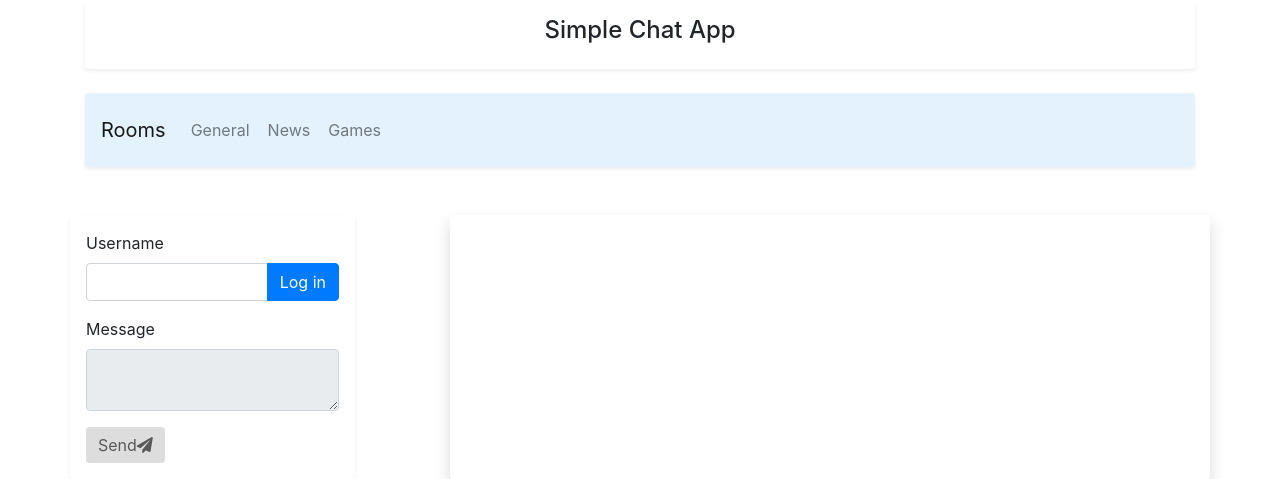
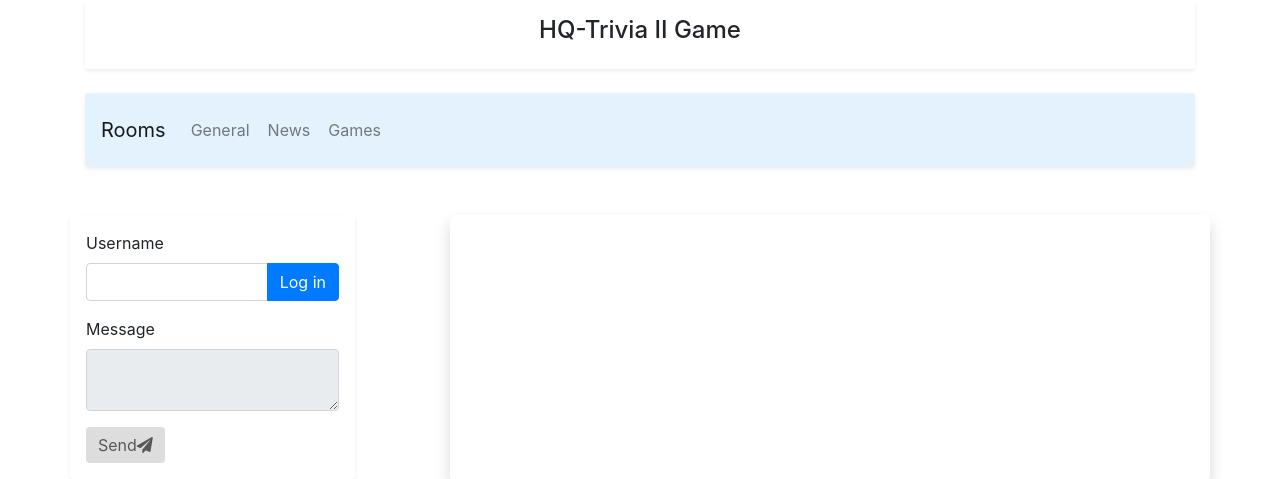
Before and after one commit to alexsmartens/simple-chat-app, a Flask app: page / in a window 1280 px wide. Shown: the top 479 px of the page. Run offline with Flask 2, Linux system fonts and the light colour scheme; some libraries are stand-ins or nearby versions.

Commit message:
Revised naming: 'chat' to 'game'

```diff
--- a/templates/index.html
+++ b/templates/index.html
@@ -4,7 +4,7 @@
     <meta charset="utf-8">
     <meta http-equiv="X-UA-Compatible" content="IE=edge">
     <meta name="viewport" content="width=device-width, initial-scale=1">
-    <title>Simple Chat App</title>
+    <title>HQ-Trivia II Game</title>
 
     <link rel="stylesheet" href="static/css/bootstrap.min.css">
     <link rel="stylesheet" href="https://cdnjs.cloudflare.com/ajax/libs/font-awesome/5.14.0/css/all.min.css">
@@ -29,7 +29,7 @@
     <div class="container-sm">
         <!-- Top -->
         <div class="text-center shadow-sm p-3 mb-4 bg-white rounded">
-            <h4>Simple Chat App</h4>
+            <h4>HQ-Trivia II Game</h4>
         </div>
 
         <nav class="navbar navbar-expand-sm navbar-light shadow-sm p-3 mb-5 rounded" style="background-color: #e3f2fd;">
@@ -98,7 +98,7 @@
 
     <script src="static/js/socket.io.js"></script>
 
-    <script id="chat_client" src="static/js/chat_client.js" rooms="{{rooms}}"></script>
+    <script id="chat_client" src="static/js/game_client.js" rooms="{{rooms}}"></script>
 
 </body>
 </html>
```
Also changed, not shown: README.md, ScreenShotChat.JPG (deleted), game_server.py (renamed from chat_server.py), static/js/game_client.js (renamed from static/js/chat_client.js), 1 other file.
